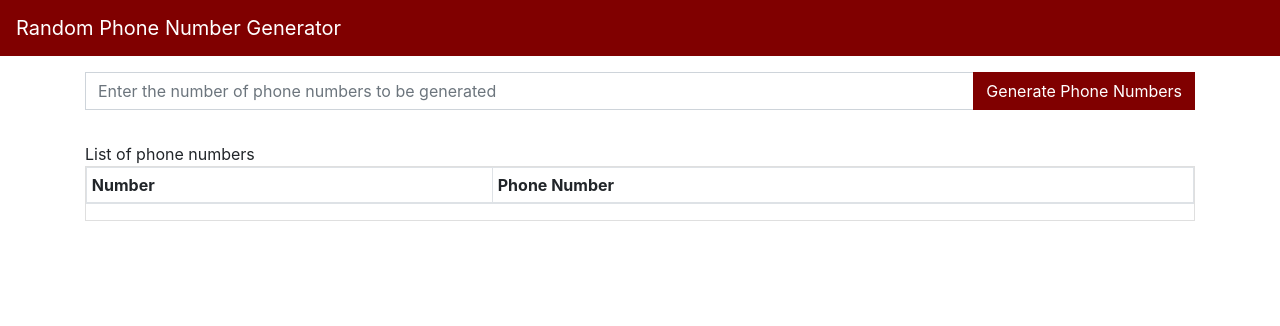
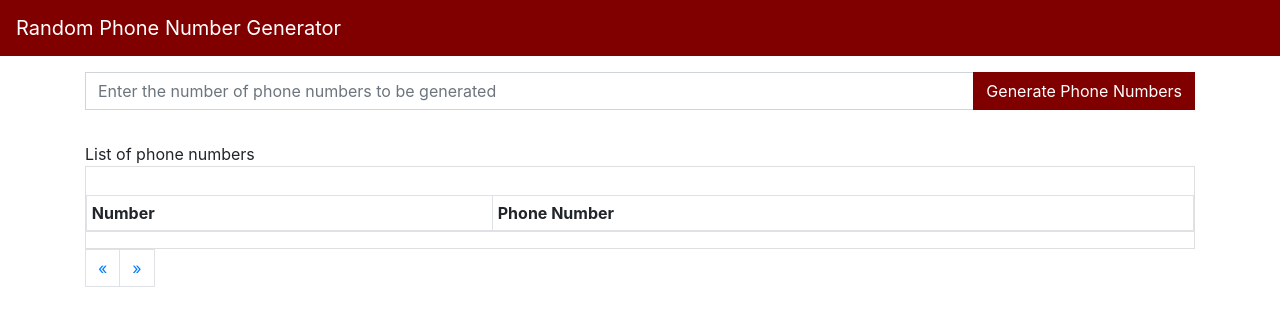
Before and after one commit to ALEHACKsp/random-phone-number-generator-1, a React (Create React App) app: page / in a window 1280 px wide. Shown: the top 326 px of the page. Built offline with nearby package versions, Linux system fonts and the light colour scheme.

Commit message:
- Add pagination

```diff
--- a/src/App.js
+++ b/src/App.js
@@ -6,10 +6,6 @@ import Navbar from 'components/navbar';
 import './App.scss';
 
 class App extends Component {
-  componentDidMount() {
-    setTimeout(() => console.log('Hello world once'), 0);
-    console.log('Hello world twice');
-  }
   render() {
     return (
       <BrowserRouter>
--- a/src/components/__styles__/home.scss
+++ b/src/components/__styles__/home.scss
@@ -10,3 +10,9 @@ section {
   border-color: $primary-color;
   color: white;
 }
+.card-title {
+  padding-left: 1rem;
+  padding-top: 1rem;
+  color: $primary-color;
+  font-size: 0.875rem;
+}
--- a/src/components/home.js
+++ b/src/components/home.js
@@ -3,33 +3,66 @@ import './__styles__/home.scss';
 import PhoneNumber from 'services/PhoneNumber';
 
 class Home extends React.Component {
-  constructor(props) {
-    super(props);
-    this.state = {
-      phoneNumbers: []
-    };
-  }
+  state = {
+    phoneNumbers: [],
+    currentPage: 1,
+    phoneNumbersPerPage: 20,
+    number: ''
+  };
+
+  handleInputChange = event => {
+    const { name, value } = event.target;
+    this.setState({ [name]: value });
+  };
+
+  handlePageChange = event => {
+    this.setState({
+      currentPage: Number(event.target.id + 1)
+    });
+  };
+
   updatePhoneNumbers = phoneNumbers => {
     this.setState({ phoneNumbers: [...PhoneNumber.storage.all().values()] });
   };
   componentDidMount() {
     this.updatePhoneNumbers();
+    this.setState({ count: this.state.phoneNumbers.length });
   }
 
   render() {
+    const count = this.state.phoneNumbers.length;
+    const { phoneNumbers, currentPage, phoneNumbersPerPage, number } = this.state;
+    console.log(number);
+
+    // Logic for displaying todos
+    const indexOfLastPhoneNumber = currentPage * phoneNumbersPerPage;
+    const indexOfFirstPhonenumbers = indexOfLastPhoneNumber - phoneNumbersPerPage;
+    const currentPhoneNumbers = phoneNumbers.slice(
+      indexOfFirstPhonenumbers,
+      indexOfLastPhoneNumber
+    );
+
+    // Logic for displaying page numbers
+    const pageNumbers = [];
+    for (let i = 1; i <= Math.ceil(phoneNumbers.length / phoneNumbersPerPage); i++) {
+      pageNumbers.push(i);
+    }
     return (
       <div className="container mt-3">
         <section className="input-group">
           <input
             className="form-control"
-            type="text"
+            type="number"
+            name="number"
             placeholder="Enter the number of phone numbers to be generated"
+            value={number}
+            onChange={this.handleInputChange}
           />
           <div className="input-group-append">
             <button
               className="btn my-button"
               onClick={() => {
-                PhoneNumber.generate(10);
+                PhoneNumber.generate(number);
                 this.updatePhoneNumbers();
               }}
             >
@@ -41,6 +74,12 @@ class Home extends React.Component {
           List of phone numbers
           <div className="card">
             <div className="card-body card-table">
+              <h5 className="card-title">
+                {phoneNumbers.length > phoneNumbersPerPage
+                  ? `Showing ${phoneNumbersPerPage} out of ${count} phone numbers
+              `
+                  : null}
+              </h5>
               <table className="table table-striped table-bordered table-sm">
                 <thead>
                   <tr>
@@ -49,16 +88,42 @@ class Home extends React.Component {
                   </tr>
                 </thead>
                 <tbody>
-                  {this.state.phoneNumbers.map((phoneNumber, index) => (
-                    <tr key={phoneNumber}>
-                      <td>{++index}.</td>
-                      <td>{phoneNumber}</td>
-                    </tr>
-                  ))}
+                  {this.state.phoneNumbers
+                    ? currentPhoneNumbers.map((phoneNumber, index) => (
+                        <tr key={phoneNumber}>
+                          <td>{++index}.</td>
+                          <td>{phoneNumber}</td>
+                        </tr>
+                      ))
+                    : 'No phone numbers to show'}
                 </tbody>
               </table>
             </div>
           </div>
+          <nav aria-label="Page navigation example">
+            <ul className="pagination">
+              <li className="page-item">
+                <a className="page-link" href="#" aria-label="Previous">
+                  <span aria-hidden="true">&laquo;</span>
+                  <span className="sr-only">Previous</span>
+                </a>
+              </li>
+              {pageNumbers.map(number => (
+                <li className="page-item" key={number} id={number} onClick={this.handlePageChange}>
+                  <a className="page-link" href="#">
+                    {number}
+                  </a>
+                </li>
+              ))}
+
+              <li className="page-item">
+                <a className="page-link" href="#" aria-label="Next">
+                  <span aria-hidden="true">&raquo;</span>
+                  <span className="sr-only">Next</span>
+                </a>
+              </li>
+            </ul>
+          </nav>
         </section>
       </div>
     );
--- a/src/components/navbar.js
+++ b/src/components/navbar.js
@@ -4,7 +4,7 @@ import './__styles__/navbar.scss';
 
 const Navbar = () => (
   <nav className="navbar navbar-expand-lg my-nav-bar">
-    <a className="navbar-brand" href="#">
+    <a className="navbar-brand" href="#!">
       Random Phone Number Generator
     </a>
     <button
```
